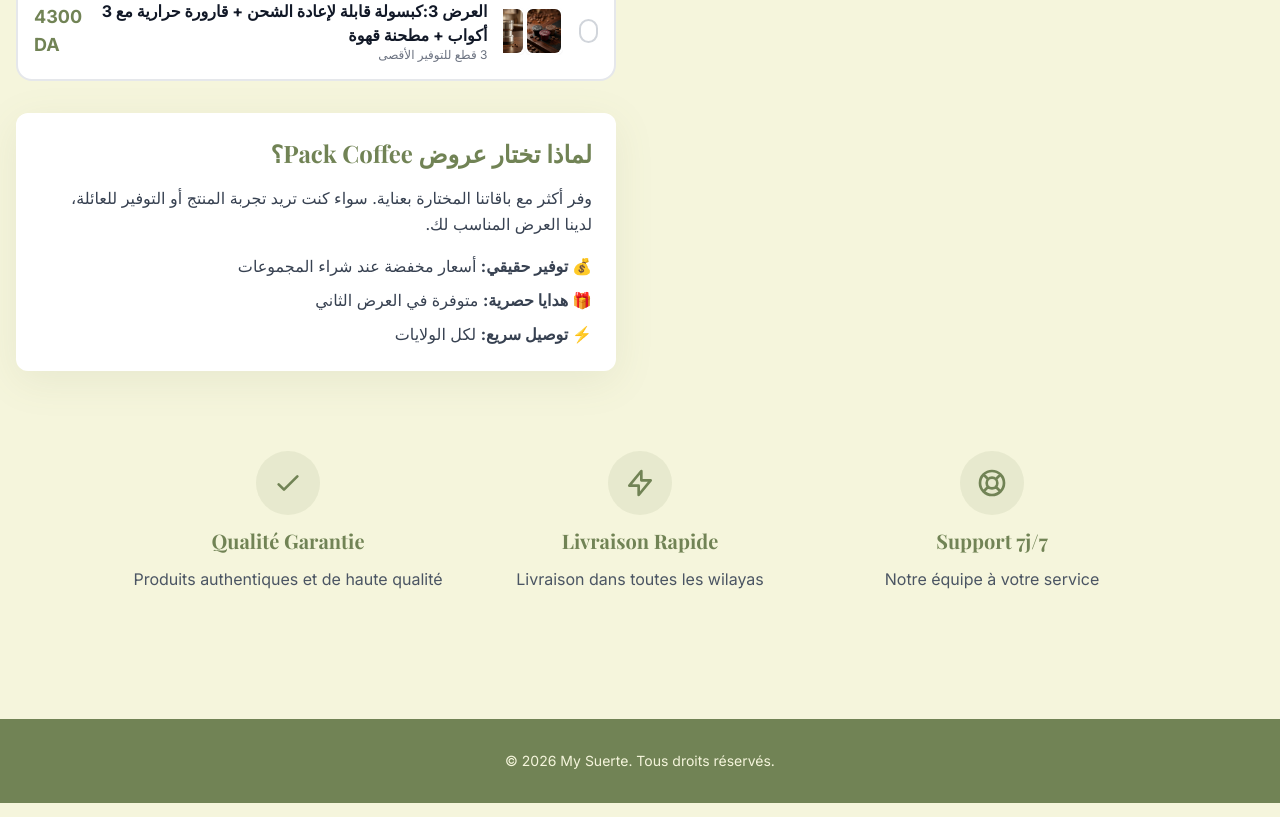
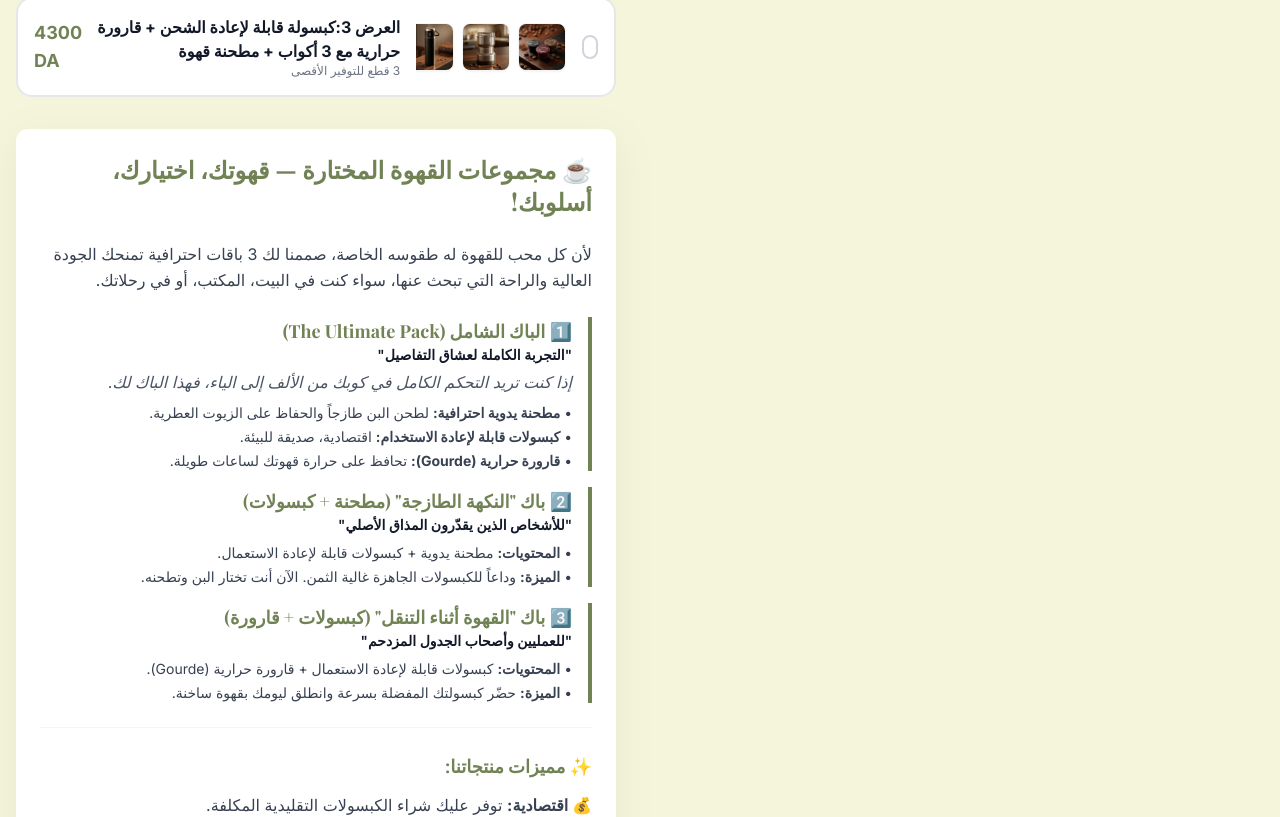
Before and after one commit to medjadjiabdeldjali99l/Ecom-site, a Next.js app: page /pack-coffee in a window 1280 px wide. Shown: the part 1406-2223 px from the top of the page. Built offline with nearby package versions, Linux system fonts and the light colour scheme.

Commit message:
addd description

```diff
--- a/app/globals.css
+++ b/app/globals.css
@@ -27,6 +27,15 @@
     text-wrap: balance;
   }
 
+  .scrollbar-hide::-webkit-scrollbar {
+    display: none;
+  }
+
+  .scrollbar-hide {
+    -ms-overflow-style: none; /* IE and Edge */
+    scrollbar-width: none; /* Firefox */
+  }
+
   /* Custom scrollbar */
   ::-webkit-scrollbar {
     width: 10px;
--- a/app/pack-coffee/page.tsx
+++ b/app/pack-coffee/page.tsx
@@ -136,10 +136,10 @@ export default function PackCoffeePage() {
                         onChange={() => handlePackSelect(pack.id)}
                       />
 
-                      {/* Small Images */}
-                      <div className="flex -space-x-4 overflow-hidden">
-                        {pack.images.slice(0, 2).map((img, i) => (
-                          <div key={i} className="relative w-12 h-12 rounded-lg border-2 border-white overflow-hidden shadow-sm">
+                      {/* Small Images Scrollable */}
+                      <div className="flex gap-2 overflow-x-auto py-1 max-w-[120px] md:max-w-[150px] scrollbar-hide shrink-0">
+                        {pack.images.map((img, i) => (
+                          <div key={i} className="relative w-12 h-12 rounded-lg border border-gray-100 overflow-hidden shadow-sm shrink-0">
                             <img src={img} alt="" className="object-cover w-full h-full" />
                           </div>
                         ))}
@@ -179,26 +179,60 @@ export default function PackCoffeePage() {
                   <ul className="space-y-2 text-gray-700 list-disc list-inside">
                     <li><strong>Sculpter le visage :</strong> Accentue les pommettes et lifte le visage naturally.</li>
                     <li><strong>Traiter les cernes :</strong> Réduit efficacement les poches sous les yeux.</li>
-                    <li><strong>Économie intelligente :</strong> Achetez le moule une fois et utilisez-le indéfiniment avec vos propres recettes.</li>
-                    <li><strong>Silicone médical :</strong> Sûr pour la peau and facile à tenir (ne gèle pas vos mains).</li>
-                  </ul>
-                </div> */}
-
                 {/* Arabic Description */}
-                <div className="space-y-4 text-right leading-relaxed" dir="rtl">
+                <div className="space-y-6 text-right leading-relaxed" dir="rtl">
                   <h3 className="text-2xl font-serif font-bold text-forest mb-4">
-                    لماذا تختار عروض Pack Coffee؟
+                    ☕ مجموعات القهوة المختارة — قهوتك، اختيارك، أسلوبك!
                   </h3>
 
                   <p className="text-gray-700">
-                    وفر أكثر مع باقاتنا المختارة بعناية. سواء كنت تريد تجربة المنتج أو التوفير للعائلة، لدينا العرض المناسب لك.
+                    لأن كل محب للقهوة له طقوسه الخاصة، صممنا لك 3 باقات احترافية تمنحك الجودة العالية والراحة التي تبحث عنها، سواء كنت في البيت، المكتب، أو في رحلاتك.
                   </p>
 
-                  <ul className="space-y-2 text-gray-700">
-                    <li><strong>💰 توفير حقيقي:</strong> أسعار مخفضة عند شراء المجموعات</li>
-                    <li><strong>🎁 هدايا حصرية:</strong> متوفرة في العرض الثاني</li>
-                    <li><strong>⚡ توصيل سريع:</strong> لكل الولايات</li>
-                  </ul>
+                  <div className="space-y-4">
+                    <div className="border-r-4 border-forest pr-4">
+                      <h4 className="font-bold text-lg text-forest">1️⃣ الباك الشامل (The Ultimate Pack)</h4>
+                      <p className="text-sm font-semibold text-gray-900">&quot;التجربة الكاملة لعشاق التفاصيل&quot;</p>
+                      <p className="text-gray-600 italic mt-1">إذا كنت تريد التحكم الكامل في كوبك من الألف إلى الياء، فهذا الباك لك.</p>
+                      <ul className="text-sm mt-2 space-y-1">
+                        <li>• <strong>مطحنة يدوية احترافية:</strong> لطحن البن طازجاً والحفاظ على الزيوت العطرية.</li>
+                        <li>• <strong>كبسولات قابلة لإعادة الاستخدام:</strong> اقتصادية، صديقة للبيئة.</li>
+                        <li>• <strong>قارورة حرارية (Gourde):</strong> تحافظ على حرارة قهوتك لساعات طويلة.</li>
+                      </ul>
+                    </div>
+
+                    <div className="border-r-4 border-forest pr-4">
+                      <h4 className="font-bold text-lg text-forest">2️⃣ باك &quot;النكهة الطازجة&quot; (مطحنة + كبسولات)</h4>
+                      <p className="text-sm font-semibold text-gray-900">&quot;للأشخاص الذين يقدّرون المذاق الأصلي&quot;</p>
+                      <ul className="text-sm mt-2 space-y-1">
+                        <li>• <strong>المحتويات:</strong> مطحنة يدوية + كبسولات قابلة لإعادة الاستعمال.</li>
+                        <li>• <strong>الميزة:</strong> وداعاً للكبسولات الجاهزة غالية الثمن. الآن أنت تختار البن وتطحنه.</li>
+                      </ul>
+                    </div>
+
+                    <div className="border-r-4 border-forest pr-4">
+                      <h4 className="font-bold text-lg text-forest">3️⃣ باك &quot;القهوة أثناء التنقل&quot; (كبسولات + قارورة)</h4>
+                      <p className="text-sm font-semibold text-gray-900">&quot;للعمليين وأصحاب الجدول المزدحم&quot;</p>
+                      <ul className="text-sm mt-2 space-y-1">
+                        <li>• <strong>المحتويات:</strong> كبسولات قابلة لإعادة الاستعمال + قارورة حرارية (Gourde).</li>
+                        <li>• <strong>الميزة:</strong> حضّر كبسولتك المفضلة بسرعة وانطلق ليومك بقهوة ساخنة.</li>
+                      </ul>
+                    </div>
+                  </div>
+
+                  <div className="pt-6 border-t border-gray-100">
+                    <h4 className="font-bold text-lg text-forest mb-3">✨ مميزات منتجاتنا:</h4>
+                    <ul className="space-y-2 text-gray-700">
+                      <li><strong>💰 اقتصادية:</strong> توفر عليك شراء الكبسولات التقليدية المكلفة.</li>
+                      <li><strong>🌱 صديقة للبيئة:</strong> تقلل من نفايات البلاستيك بشكل كبير.</li>
+                      <li><strong>🏆 جودة عالية:</strong> مواد متينة مصممة للاستخدام اليومي الطويل.</li>
+                      <li><strong>🎨 حرية الاختيار:</strong> جرب أنواع بن مختلفة ومستويات طحن متنوعة.</li>
+                    </ul>
+                  </div>
+
+                  <p className="text-forest font-bold text-lg mt-6">
+                    🚀 اختر الباك الذي يشبهك الآن، واستمتع بقهوتك كما لم تفعل من قبل!
+                  </p>
                 </div>
               </div>
             </div>
```
